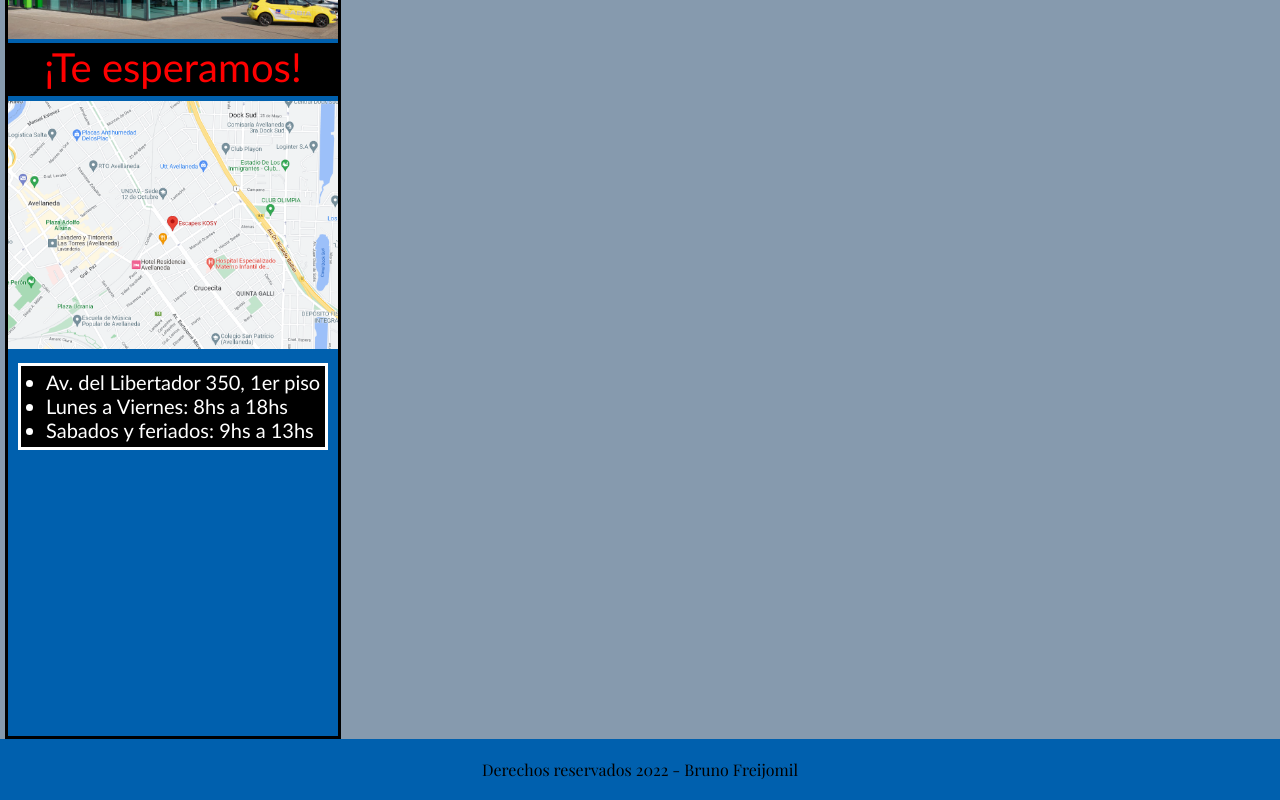
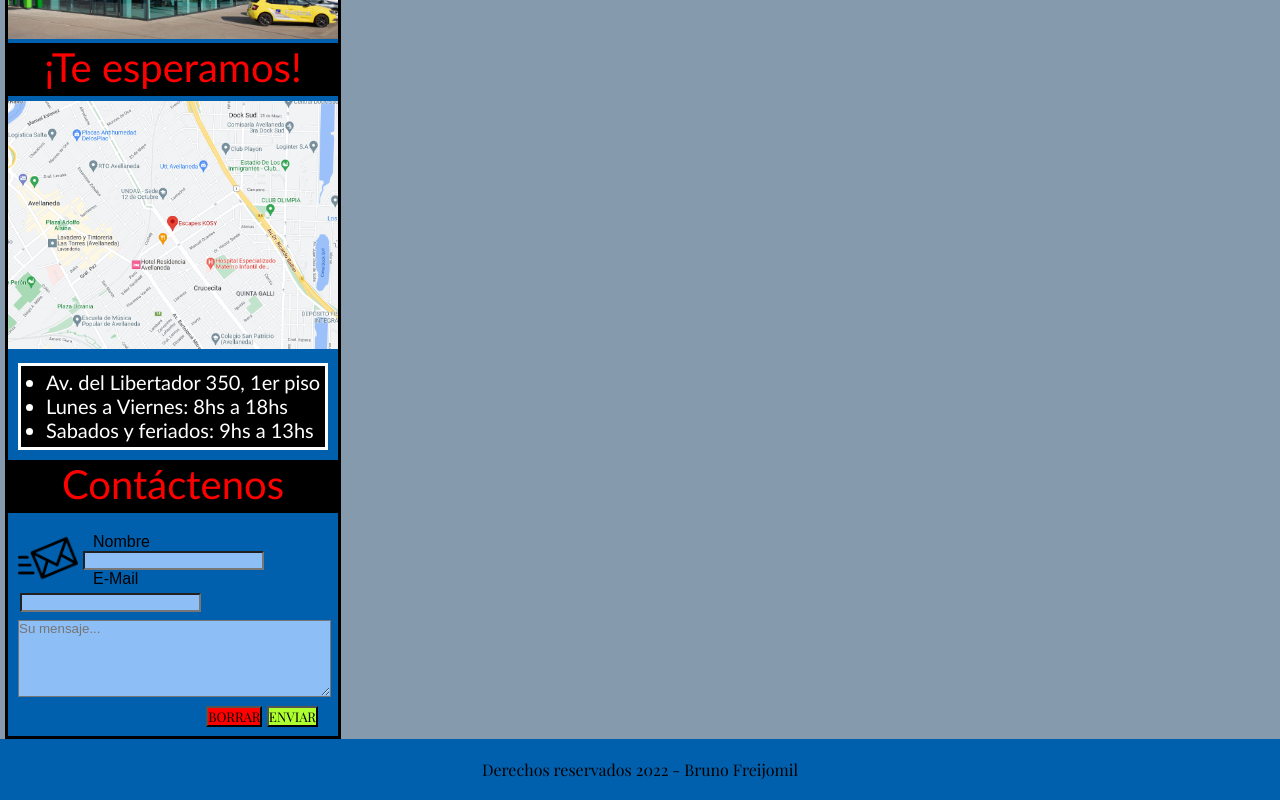
Before and after one commit to Fullimol/Prueba2, a plain HTML site: page index.html in a window 1280 px wide. Shown: the part 2048-2848 px from the top of the page. Drawn offline with nearby package versions, Linux system fonts and the light colour scheme.

Commit message:
Se sumó el formulario con botones

```diff
--- a/estilos.css
+++ b/estilos.css
@@ -126,6 +126,7 @@ ul {
     color: white;
     margin-left: 10px;
     margin-right: 10px;
+    margin-bottom: 10px;
     font-size: 20px;
     border: solid white;
     padding-left: 25px;
@@ -153,6 +154,39 @@ aside p {
     padding-bottom: 5px;
 }
 
+.correo {
+    margin-top: 10px;
+    margin-left: 10px;
+    margin-right: 5px;
+    float: left;
+    height: 60px;
+}
+
+form {
+    font-family: Arial, Helvetica, sans-serif;
+    margin-top: 20px;
+}
+
+form label {
+    font-family: Arial, Helvetica, sans-serif;
+    padding-left: 10px;
+    padding-right: 10px;
+}
+
+form textarea {
+    margin-top: 8px;
+    margin-left: 10px;
+    background-color: rgba(142, 192, 246, 0.996);
+    font-family: Arial, Helvetica, sans-serif;
+}
+
+.botones {
+    font-family: Arial, Helvetica, sans-serif;
+    margin-top: 5px;
+    padding-right: 20px;
+    float: right;
+}
+
 .pie {
     clear: both;  /*MUY importa esto en el final para poder acomodar todas los "float"*/
     background-color: rgb(0, 96, 174);
--- a/index.html
+++ b/index.html
@@ -62,6 +62,20 @@
             <li>Lunes a Viernes: 8hs a 18hs</li>
             <li>Sabados y feriados: 9hs a 13hs</li>
         </ul>
+        <p>Contáctenos</p>
+        <img class="correo" src="imagenes/mail.png" alt="correo">
+        <form>
+            <label for="nombre">Nombre</label>
+            <input type="text" name="Nombre" style="background-color: rgba(142, 192, 246, 0.996); font-family: Arial, Helvetica, sans-serif;"> <br>
+            <label for="mail">E-Mail</label>
+            <input type="text" name="mail" style="margin-left: 12px ;margin-top: 5px; background-color: rgba(142, 192, 246, 0.996); font-family: Arial, Helvetica, sans-serif;">
+            <textarea name="comentario" id="" cols="37" rows="5" placeholder="Su mensaje..."></textarea>
+            <br>
+            <div class="botones">
+                <input type="reset" value="BORRAR" style="background-color: red;">
+                <input type="submit" value="ENVIAR" style="background-color: greenyellow;">
+            </div>
+        </form>
     </aside>
     <footer class="pie">
         Derechos reservados 2022 - Bruno Freijomil
```
Also changed, not shown: imagenes/mail.png (added).
